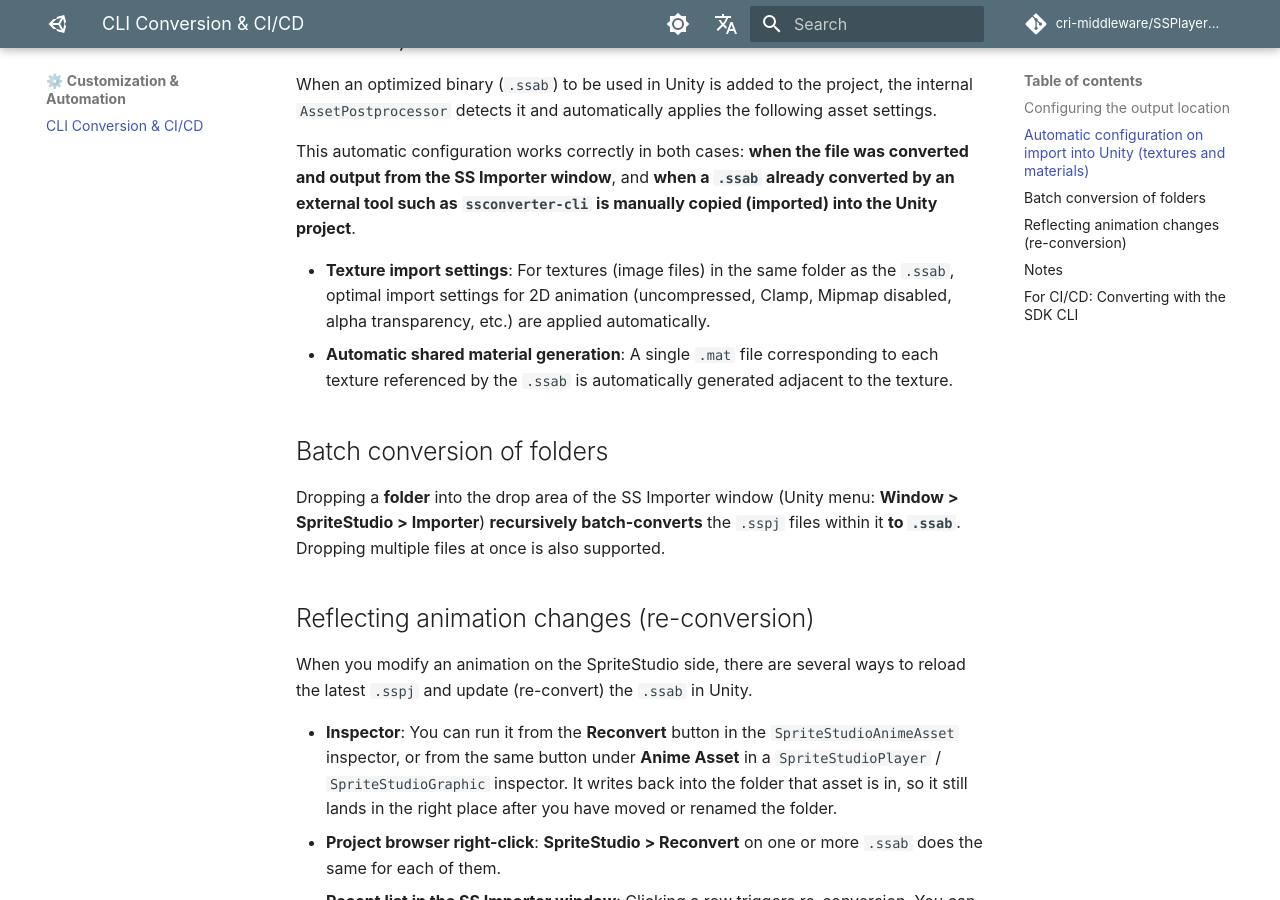
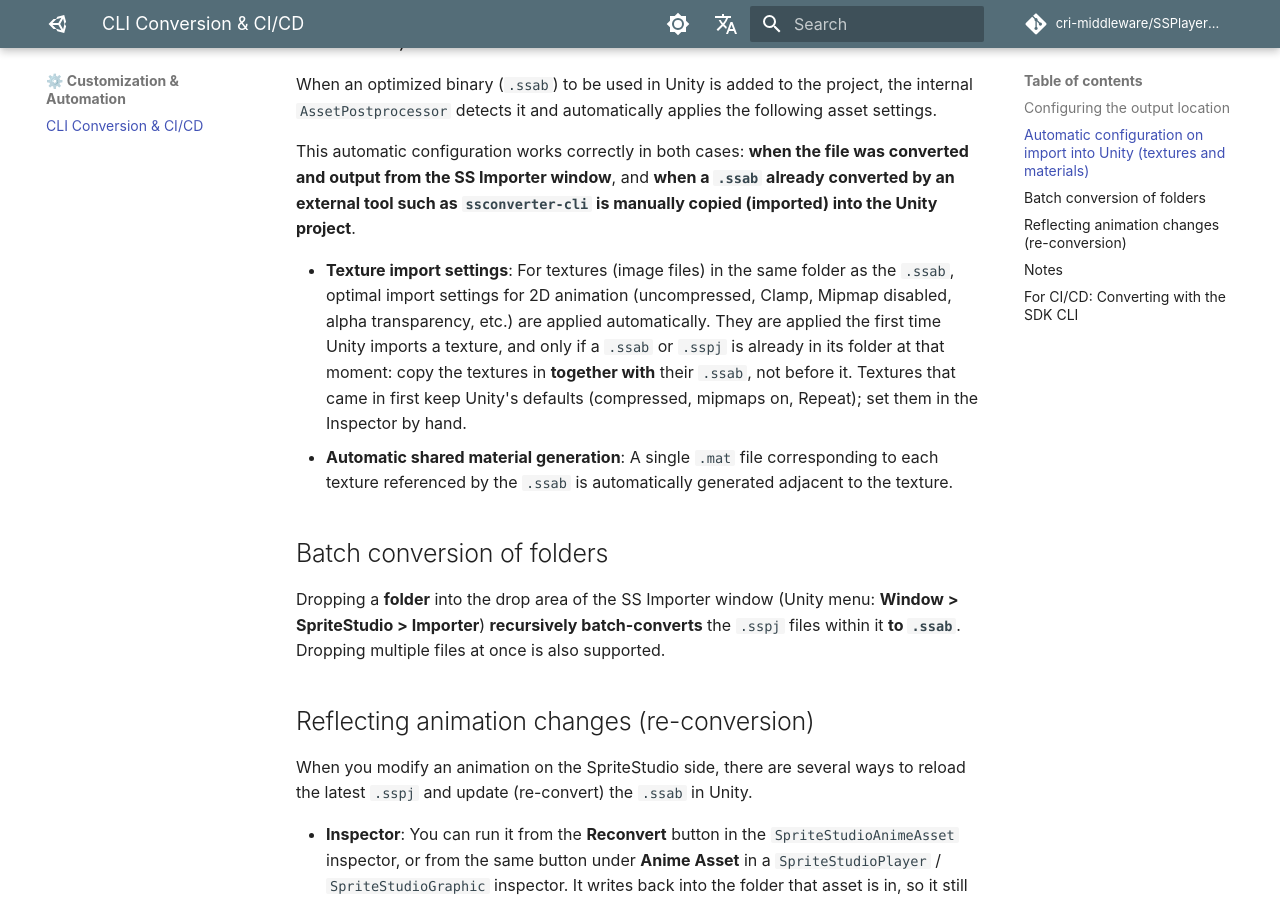
Before and after one commit to cri-middleware/SSPlayerForUnity, an MkDocs documentation site: the page built from docs/en/workflow/import.md, in a window 1280 px wide and 900 px high, scrolled down 686 px. Built offline with MkDocs 1.6.1 and Material for MkDocs 9.7.7, drawn with Linux system fonts in a browser that asks for light colours; comment, search, counter and statistics services are not loaded.

Commit message:
fix: say when texture import settings apply, and set Bilinear explicitly
The SpriteStudio texture settings are applied only on a texture's first
import, and only if a .ssab or .sspj is already in its folder. Textures
copied in before their .ssab keep Unity's defaults; the import page now
says so. The filter mode is set to Bilinear instead of relying on the
importer's default.

```diff
--- a/docs/en/workflow/import.md
+++ b/docs/en/workflow/import.md
@@ -16,7 +16,7 @@ When an optimized binary (`.ssab`) to be used in Unity is added to the project,
 
 This automatic configuration works correctly in both cases: **when the file was converted and output from the SS Importer window**, and **when a `.ssab` already converted by an external tool such as `ssconverter-cli` is manually copied (imported) into the Unity project**.
 
-- **Texture import settings**: For textures (image files) in the same folder as the `.ssab`, optimal import settings for 2D animation (uncompressed, Clamp, Mipmap disabled, alpha transparency, etc.) are applied automatically.
+- **Texture import settings**: For textures (image files) in the same folder as the `.ssab`, optimal import settings for 2D animation (uncompressed, Clamp, Mipmap disabled, alpha transparency, etc.) are applied automatically. They are applied the first time Unity imports a texture, and only if a `.ssab` or `.sspj` is already in its folder at that moment: copy the textures in **together with** their `.ssab`, not before it. Textures that came in first keep Unity's defaults (compressed, mipmaps on, Repeat); set them in the Inspector by hand.
 - **Automatic shared material generation**: A single `.mat` file corresponding to each texture referenced by the `.ssab` is automatically generated adjacent to the texture.
 
 ## Batch conversion of folders
```
Also changed, not shown: docs/ja/workflow/import.md (+1 -1 lines), 1 other file.
